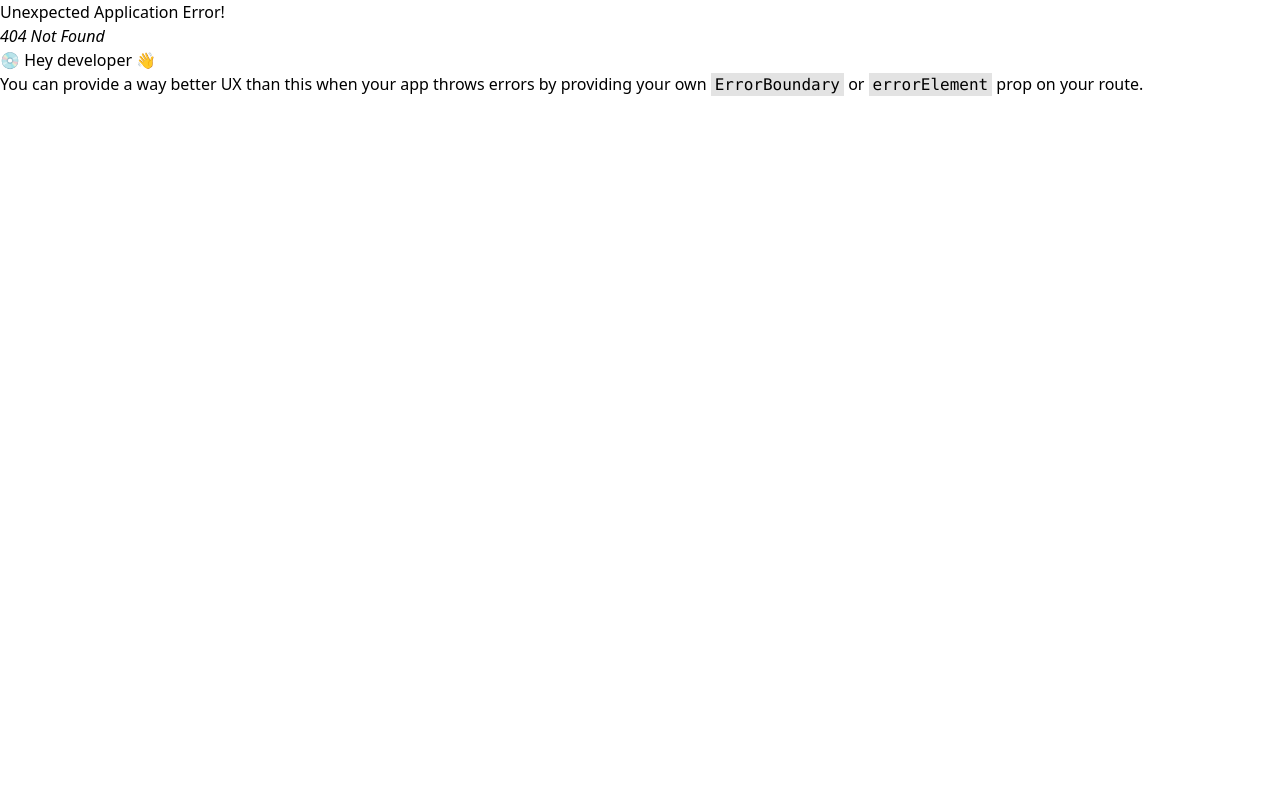
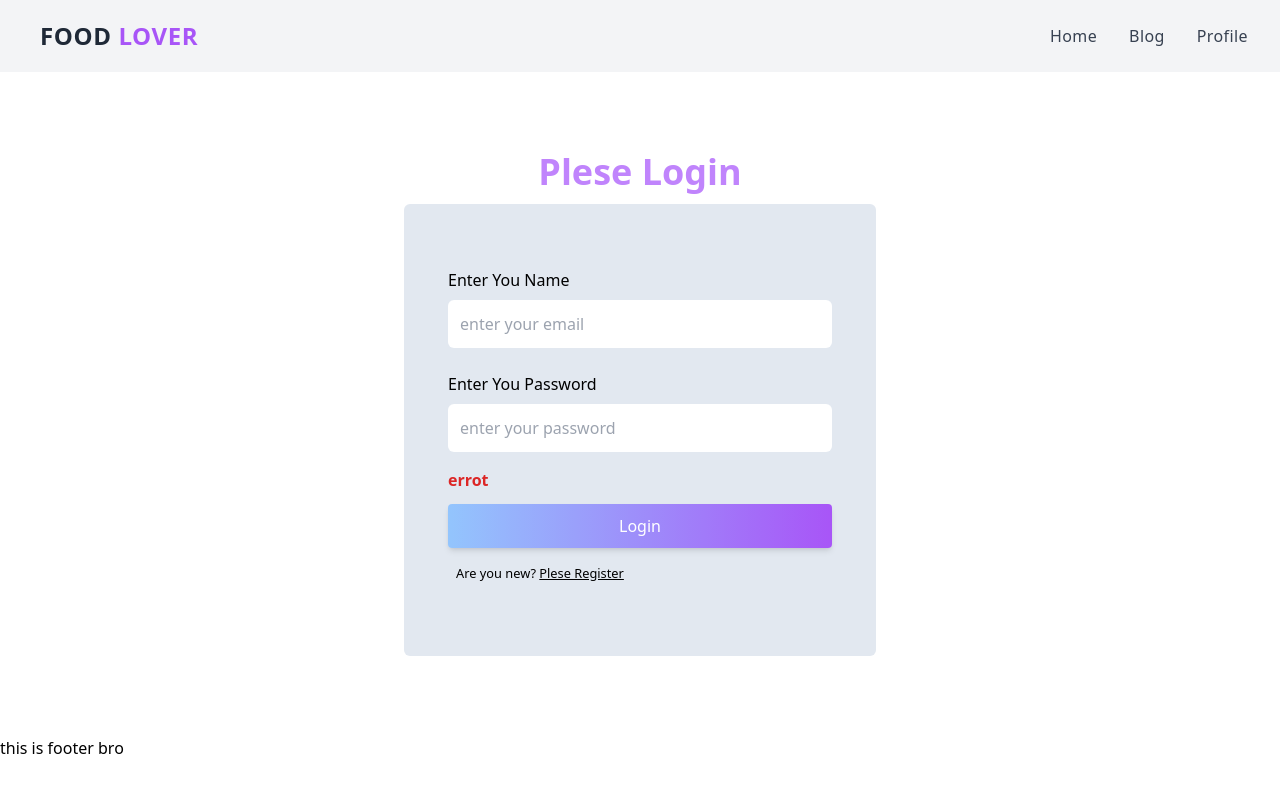
Before and after one commit to mehedihasan8/Food-lover-client, a React (Vite) app: page /login in a window 1280 px wide. Before the commit this address had no page. Shown: the top 792 px of the page. Built offline with nearby package versions, Linux system fonts and the light colour scheme.

Commit message:
login pagle design done

```diff
--- a/package.json
+++ b/package.json
@@ -10,6 +10,7 @@
     "preview": "vite preview"
   },
   "dependencies": {
+    "firebase": "^9.21.0",
     "localforage": "^1.10.0",
     "match-sorter": "^6.3.1",
     "react": "^18.2.0",
--- /dev/null
+++ b/src/Pages/Home/Login/Login.jsx
@@ -0,0 +1,56 @@
+import React from "react";
+import { Link } from "react-router-dom";
+
+const Login = () => {
+  return (
+    <div>
+      <div className="my-container">
+        <div className="flex justify-center align-center">
+          <div className=" ">
+            <h1 className="text-center text-purple-400 text-4xl font-bold mb-3">
+              Plese Login
+            </h1>
+            <div className="bg-slate-200 px-11 py-16 rounded-md">
+              <form action="">
+                <label className="mt-32" htmlFor="">
+                  Enter You Name
+                </label>{" "}
+                <br />
+                <input
+                  className="email w-auto md:w-96 p-3 rounded-md mt-2 mb-6"
+                  type="email"
+                  placeholder="enter your email"
+                  required
+                />
+                <br />
+                <label className="font-5xl" htmlFor="">
+                  Enter You Password
+                </label>
+                <br />
+                <input
+                  className="email md:w-96 p-3 rounded-md my-2 mb-4"
+                  type="password"
+                  placeholder="enter your password"
+                  required
+                />
+                <br />
+                <p className="mb-3 text-red-600 font-semibold"> errot</p>
+                <button className="btn">Login</button>
+                <p className="p-2">
+                  <small className="text-info">
+                    Are you new?{" "}
+                    <Link className="underline  " to="/register">
+                      Plese Register
+                    </Link>
+                  </small>
+                </p>
+              </form>
+            </div>
+          </div>
+        </div>
+      </div>
+    </div>
+  );
+};
+
+export default Login;
--- /dev/null
+++ b/src/Pages/Home/Register/Register.jsx
@@ -0,0 +1,56 @@
+import React from "react";
+import { Link } from "react-router-dom";
+
+const Register = () => {
+  return (
+    <div>
+      <div className="my-container">
+        <div className="flex justify-center align-center">
+          <div className=" ">
+            <h1 className="text-center text-purple-400 text-4xl font-bold mb-3">
+              Plese Login
+            </h1>
+            <div className="bg-slate-200 px-11 py-16 rounded-md">
+              <form action="">
+                <label className="mt-32" htmlFor="">
+                  Enter You Name
+                </label>
+                <br />
+                <input
+                  className="email w-auto md:w-96 p-3 rounded-md mt-2 mb-6"
+                  type="email"
+                  placeholder="enter your email"
+                  required
+                />
+                <br />
+                <label className="font-5xl" htmlFor="">
+                  Enter You Password
+                </label>
+                <br />
+                <input
+                  className="email md:w-96 p-3 rounded-md my-2 mb-4"
+                  type="password"
+                  placeholder="enter your password"
+                  required
+                />
+                <br />
+                <p className="mb-3 text-red-600 font-semibold"> errot</p>
+                <button className="btn">Login</button>
+                <p className="p-2">
+                  <small className="text-info">
+                    All ready have an account?
+                    <Link className="underline  " to="/login">
+                      Plese login
+                    </Link>
+                  </small>
+                </p>
+              </form>
+            </div>
+          </div>
+        </div>
+      </div>
+    </div>
+  );
+};
+
+export default Register;
--- /dev/null
+++ b/src/Provider/AuthProvider.jsx
@@ -0,0 +1,11 @@
+import React from "react";
+
+const AuthProvider = () => {
+  return (
+    <div>
+      <h1>auth</h1>
+    </div>
+  );
+};
+
+export default AuthProvider;
--- /dev/null
+++ b/src/firebase/firebase.config.js
@@ -0,0 +1,18 @@
+// Import the functions you need from the SDKs you need
+import { initializeApp } from "firebase/app";
+// TODO: Add SDKs for Firebase products that you want to use
+// https://firebase.google.com/docs/web/setup#available-libraries
+
+// Your web app's Firebase configuration
+const firebaseConfig = {
+  apiKey: "AIzaSyAMJk5JmJqa-rcxnTe0mqqTaGTK4p2jslg",
+  authDomain: "food-lovers-1f510.firebaseapp.com",
+  projectId: "food-lovers-1f510",
+  storageBucket: "food-lovers-1f510.appspot.com",
+  messagingSenderId: "454998489404",
+  appId: "1:454998489404:web:d791562c69f5947b6ac639",
+};
+
+// Initialize Firebase
+const app = initializeApp(firebaseConfig);
+export default app;
--- a/src/index.css
+++ b/src/index.css
@@ -4,6 +4,9 @@
 
 .my-container {
   @apply px-4 py-16 mx-auto sm:max-w-xl md:max-w-full lg:max-w-screen-xl md:px-24 lg:px-8 lg:py-20;
+}
+.btn {
+  @apply h-11 px-6 w-full mx-auto mb-1 font-medium text-white transition duration-200 rounded shadow-md border-none  bg-gradient-to-r from-blue-300 to-purple-500 hover:from-purple-500 hover:to-blue-300;
 }
 
 .active {
```
Also changed, not shown: src/routes/Routes.jsx (+11 -1 lines), 1 other file (tests, documents, lock files or other folders).
